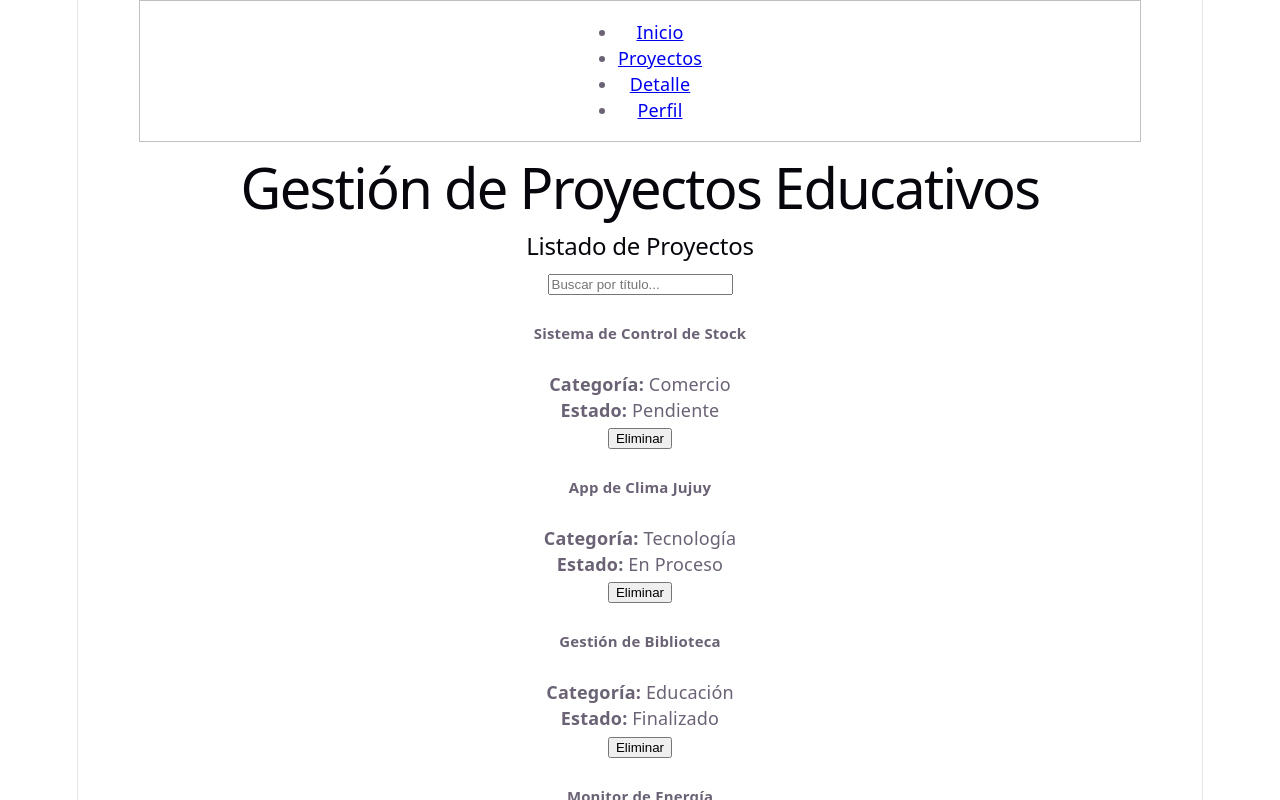
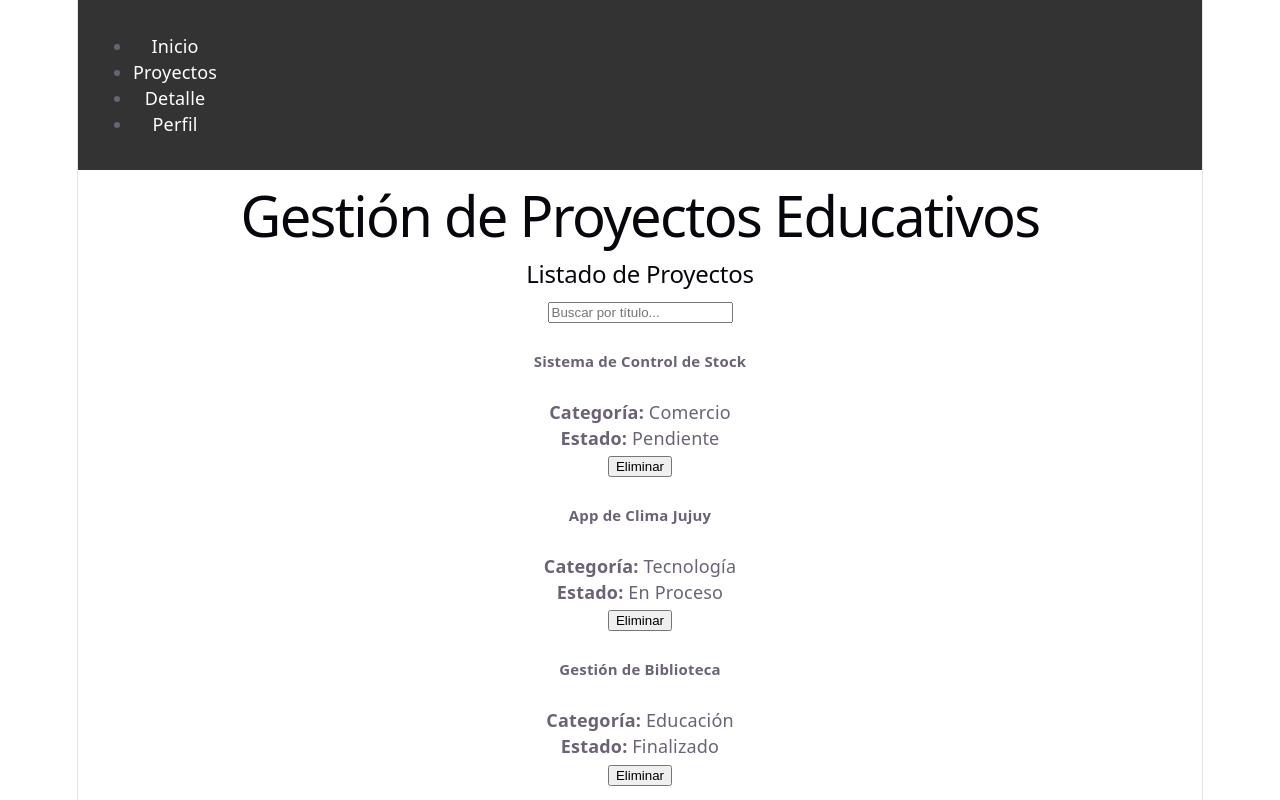
Before and after one commit to MartinAmante/pv_tp3_Grupo9, a React (Vite) app: page / in a window 1280 px wide. Shown: the top 800 px of the page. Built offline with nearby package versions, Linux system fonts and the light colour scheme.

Commit message:
agregado css de nav.jsx. Martin Amante

```diff
--- a/src/assets/css/nav.css
+++ b/src/assets/css/nav.css
@@ -1,10 +1,12 @@
 
-.navbar{
-    display: flex;
-    justify-content: center;
-    gap: 200px;
-    max-width: 1000px;
-    width: 100%;
-    margin: 0 auto;
-    border: 1px solid #c0c0c0;
+.navbar {
+  background-color: #333;
+  padding: 15px;
+  display: flex;
+  gap: 20px;
 }
+
+.navbar a {
+  color: white;
+  text-decoration: none;
+}
```
